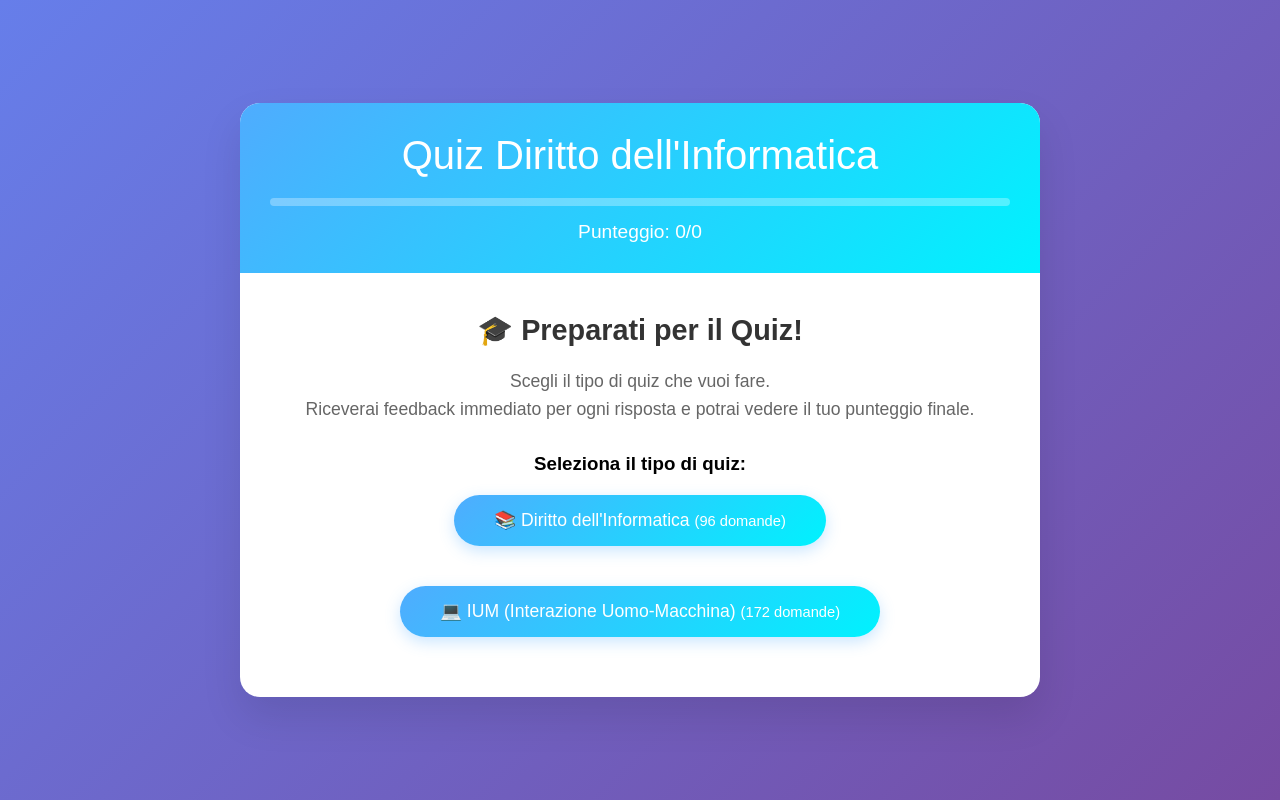
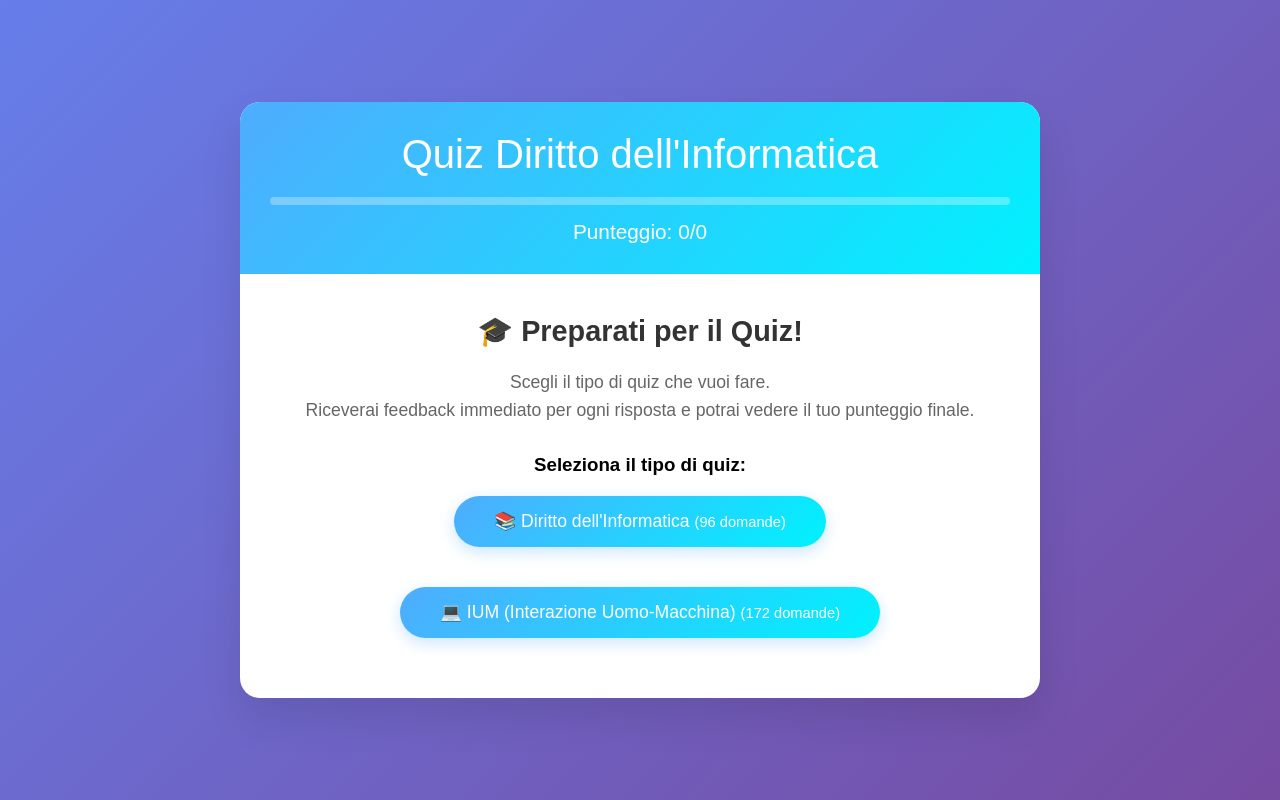
Before and after one commit to Andre-atta/BOT2.0, a plain HTML site: page index.html in a window 1280 px wide. Drawn offline with Linux system fonts and the light colour scheme.

Commit message:
Update index.html
minor changes

```diff
--- a/index.html
+++ b/index.html
@@ -15,7 +15,7 @@
     <div class="progress-bar">
       <div class="progress-fill" id="progressFill"></div>
     </div>
-    <div id="scoreDisplay" style="margin-top: 15px; font-size: 1.2em;">Punteggio: 0/0</div>
+    <div id="scoreDisplay" style="margin-top: 15px; font-size: 1.3em;">Punteggio: 0/0</div>
   </div>
 
   <div class="quiz-content">
```
